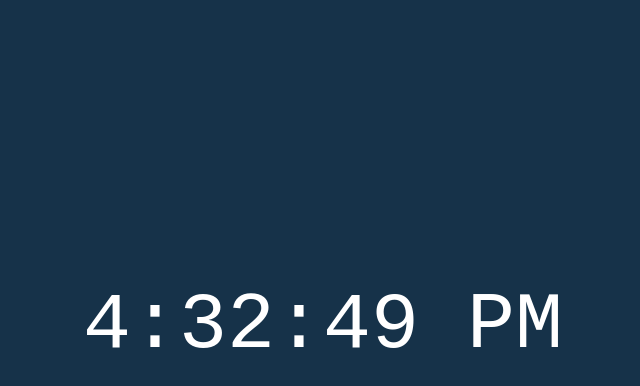
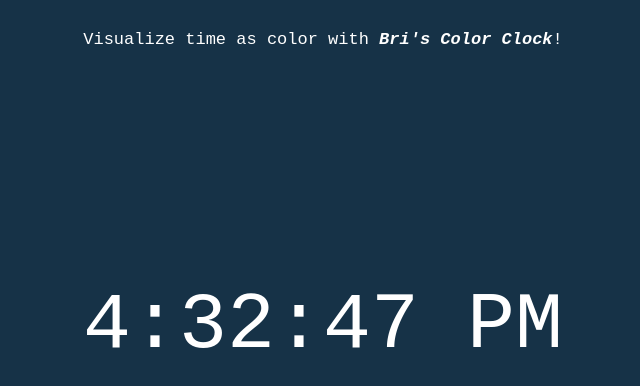
Before and after one commit to Briahana-Mauge/Bris-Color-Clock, a React (Create React App) app: page / in a window 1280 px wide. Shown: the top 386 px of the page, without its empty margins (317-957 px from the left). Built offline with nearby package versions, Linux system fonts and the light colour scheme.

Commit message:
added description to page

```diff
--- a/src/CSS/clock.css
+++ b/src/CSS/clock.css
@@ -1,22 +1,22 @@
 .time{
-    /* height: 500px; */
-    /* width: 800px; */
-    /* margin:auto auto; */
     position: fixed;
     top:25%;
     bottom:25%;
-    /* top:90%; */
     left:20%;
     right:20%;
-    /* padding-top: 25%; */
-    /* margin-bottom: auto; */
-    /* align-items: center; */
-    /* padding-top: 70px; */
     font-family: 'Courier New', Courier, monospace;
     color: white;
     font-size: 5rem;
 }
-
+.description{
+    margin-top: 0;
+    margin-left:20%;
+    margin-right:20%;
+    padding-top: 30px;
+    color:white;
+    font-family: 'Courier New', Courier, monospace;
+    font-size: 17px;
+}
 @media only screen and (max-width: 1000px){
     .time{
         font-size: 4rem;
--- a/src/Components/Clock.jsx
+++ b/src/Components/Clock.jsx
@@ -56,13 +56,16 @@ class Clock extends React.Component {
         })
     }
     render() {
-        const { time, backgroundColor/*,fontColor*/ } = this.state
-        return (<div>
-            <div className='clock' style={{ backgroundColor: `#${backgroundColor}` }}>
-                <div className='time'>
-                    <p /*style={{ color: `#${fontColor}` }}*/>{time}</p>
+        const { time, backgroundColor,fontColor } = this.state
+        return (
+            <div>
+                <div className='clock' style={{ backgroundColor: `#${backgroundColor}` }}>
+                    <p className = 'description'>Visualize time as color with <strong><em>Bri's Color Clock</em></strong>!</p>
+                    <div className='time'>
+                        <p /*style={{ color: `#${fontColor}` }}*/>{time}</p>
+                    </div>
                 </div>
-            </div></div>
+            </div>
         )
     }
 }
```
